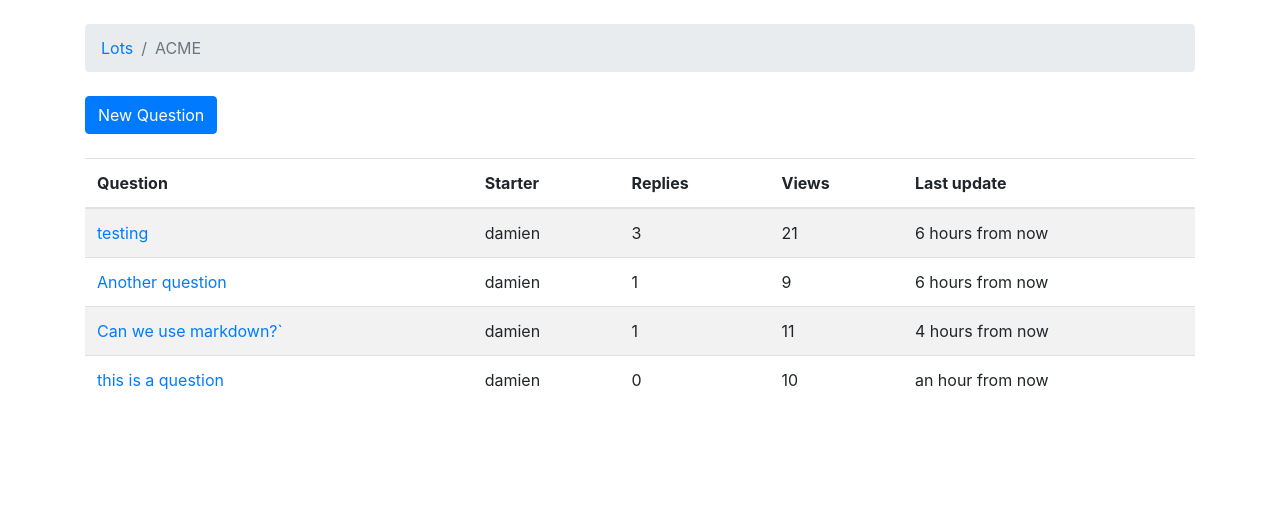
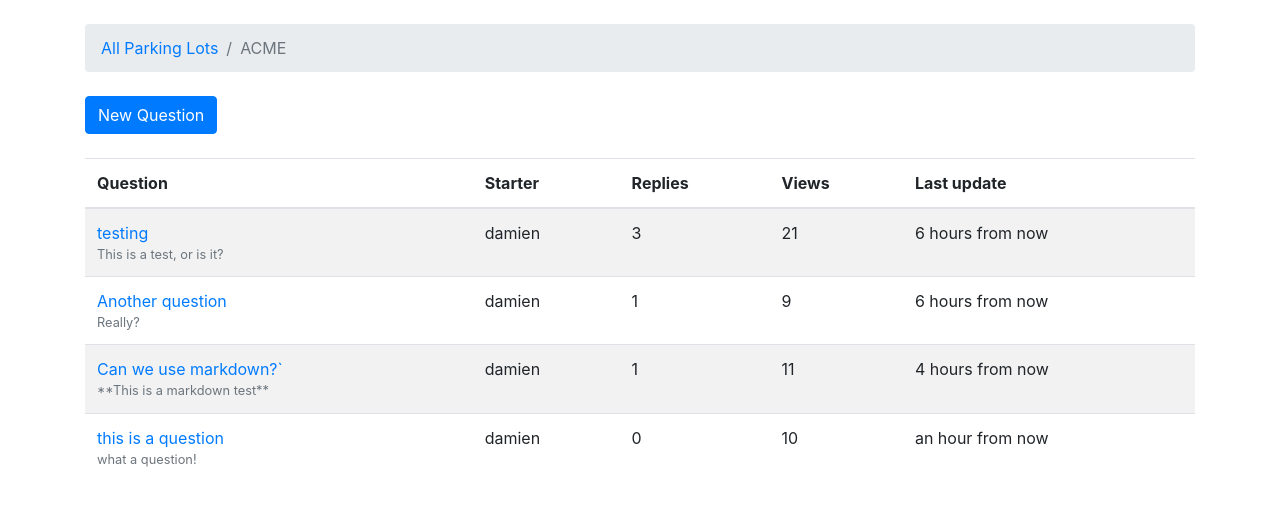
Before and after one commit to kiwidamien/ParkingLot, a Django app: page /lots/acme/ in a window 1280 px wide. Shown: the top 506 px of the page. Run offline with Django 3.2, Linux system fonts and the light colour scheme; data comes from the database, SQL or seed files in the repository; both versions use the stored data as it was after the commit; some libraries are stand-ins or nearby versions.

Commit message:
cleaned up templates slightly

```diff
--- a/lot/models.py
+++ b/lot/models.py
@@ -13,6 +13,8 @@ class Lot(models.Model):
     group_name = models.CharField(max_length=30, unique=True)
     description = models.CharField(max_length=100)
     location = models.CharField(max_length=100)
+    start_date = models.DateTimeField(null=True)
+    end_date = models.DateTimeField(null=True)
     slug = models.SlugField(unique=True)
 
     def save(self, *args, **kwargs):
@@ -48,6 +50,11 @@ class Question(models.Model):
     def __str__(self):
         return self.subject
 
+    def get_first_post(self):
+        return (Post.objects.filter(question=self)
+                .order_by('created_at')
+                .first())
+
 
 class Post(models.Model):
     """
--- a/templates/list_of_questions_in_lot.html
+++ b/templates/list_of_questions_in_lot.html
@@ -7,7 +7,7 @@
 {% endblock %}
 
 {% block breadcrumb %}
-  <li class="breadcrumb-item"><a href="{% url 'list_lots' %}">Lots</a></li>
+  <li class="breadcrumb-item"><a href="{% url 'list_lots' %}">All Parking Lots</a></li>
   <li class="breadcrumb-item active">{{ lot.group_name }}</li>
 {% endblock %}
 
@@ -31,6 +31,8 @@
         <tr>
             <td>
                 <a href="{% url 'question_comments' lot.slug question.pk %}">{{question.subject}}</a>
+                <small class="text-muted
+                d-block">{{question.get_first_post|truncatechars:30 }}</small>
             </td>
             <td>{{question.starter.username}}</td>
             <td>{{ question.replies }}</td>
```
Also changed, not shown: templates/comments_on_question.html (+8 -0 lines), db.sqlite3, lot/migrations/0004_auto_20190119_0200.py (added), static/img/question_icon.svg (added).
